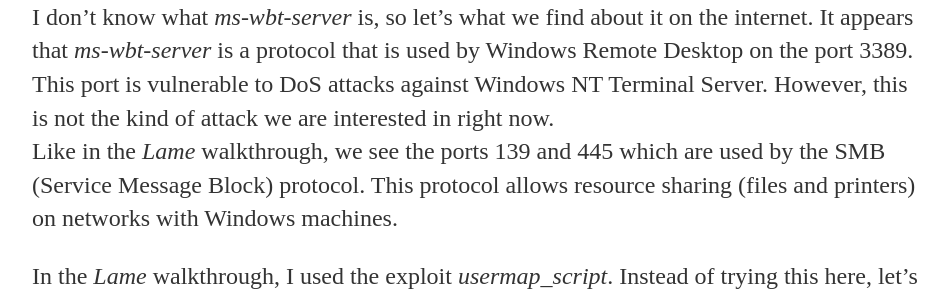
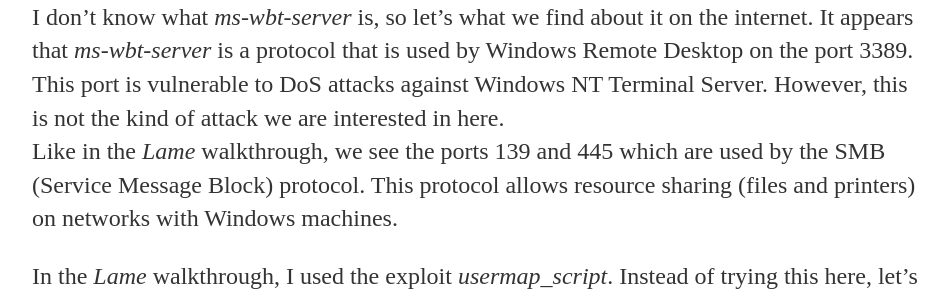
Before and after one commit to jsom1/jsom1.github.io, a Jekyll site: the page built from _walkthroughs/Legacy.md, in a window 1280 px wide and 900 px high, scrolled down 1975 px. Shown: the part 223-523 px from the top of the window, without its empty margins (160-1108 px from the left). Built offline with Jekyll 4.4.1, drawn with Linux system fonts in a browser that asks for light colours; our own code applies the rules of GitHub Pages for plain Markdown files.

Commit message:
Update Legacy.md

```diff
--- a/_walkthroughs/Legacy.md
+++ b/_walkthroughs/Legacy.md
@@ -52,7 +52,7 @@
 - **microsoft-ds** running on port 445
 - **ms-wbt-server** running on port 3389
 
-I don't know what *ms-wbt-server* is, so let's what we find about it on the internet. It appears that *ms-wbt-server* is a protocol that is used by Windows Remote Desktop on the port 3389. This port is vulnerable to DoS attacks against Windows NT Terminal Server. However, this is not the kind of attack we are interested in right now.\\
+I don't know what *ms-wbt-server* is, so let's what we find about it on the internet. It appears that *ms-wbt-server* is a protocol that is used by Windows Remote Desktop on the port 3389. This port is vulnerable to DoS attacks against Windows NT Terminal Server. However, this is not the kind of attack we are interested in here.\\
 Like in the *Lame* walkthrough, we see the ports 139 and 445 which are used by the SMB (Service Message Block) protocol. This protocol allows resource sharing (files and printers) on networks with Windows machines.
 
 In the *Lame* walkthrough, I used the exploit *usermap_script*. Instead of trying this here, let's do something else. Because it's a Windows machine, it might be vulnerable to the well known *ms08-067* vulnerability, which gives SYSTEM level privileges. Let's search more information about it.
```
